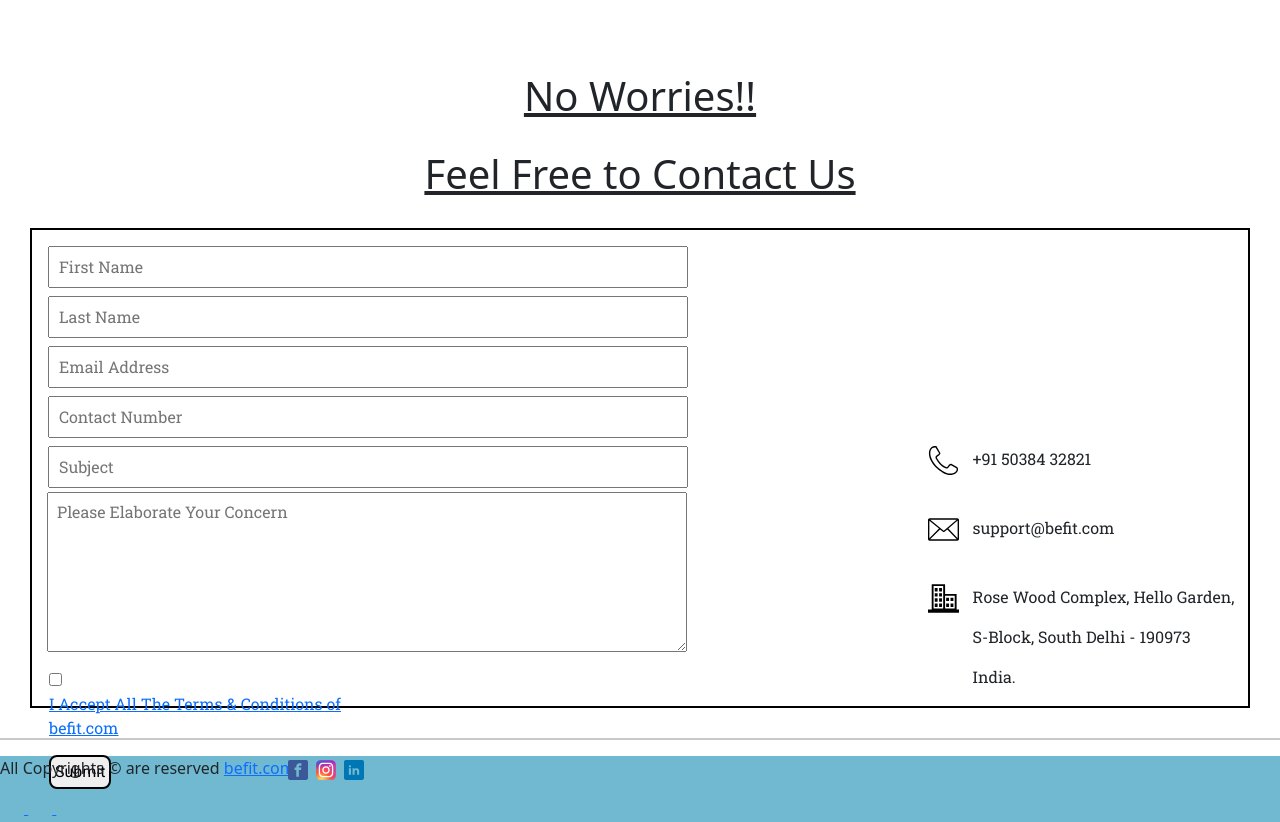
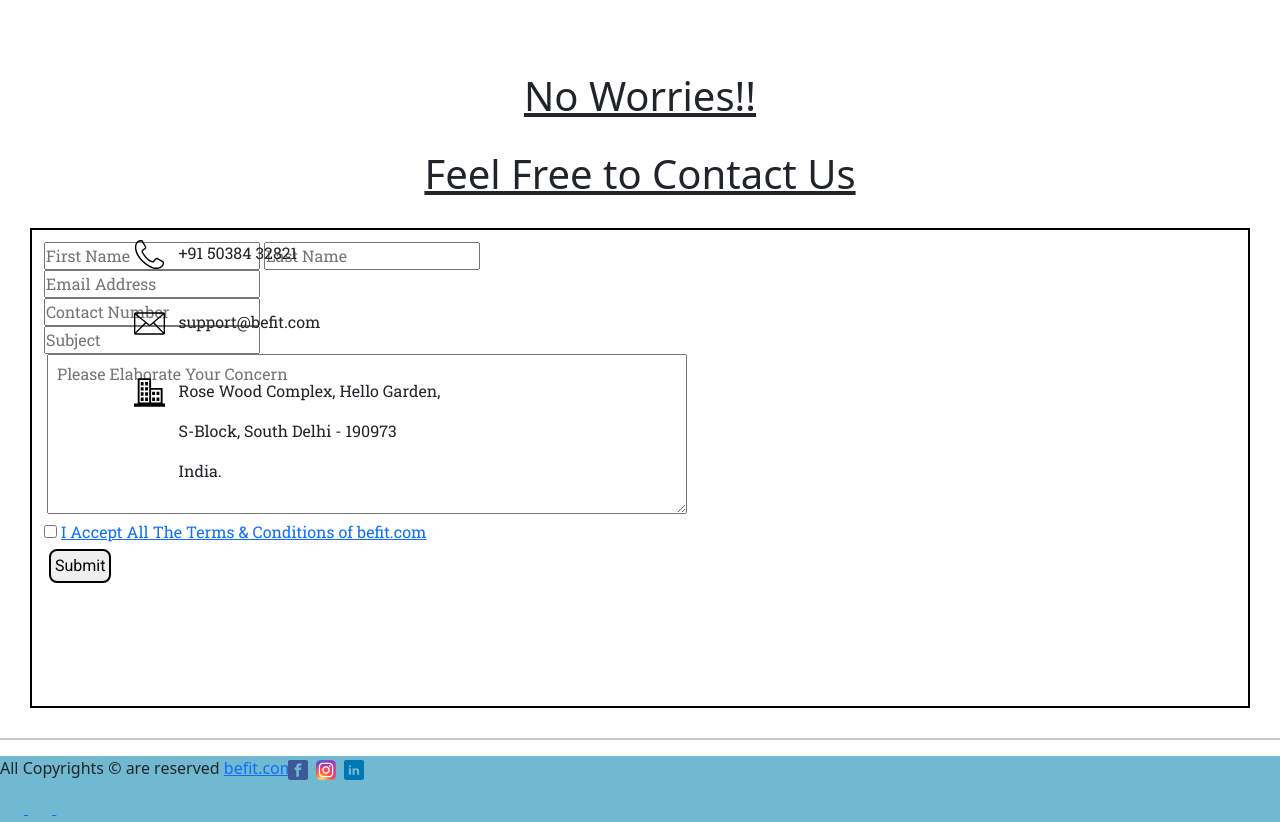
Before and after one commit to sujaljain/GymTemplate, a PHP site: page / in a window 1280 px wide. Shown: the part 3499-4321 px from the top of the page. Run offline with PHP 8.4, Linux system fonts and the light colour scheme.

Commit message:
Update index.css

```diff
--- a/index.css
+++ b/index.css
@@ -49,11 +49,12 @@ nav {
     right: 9px;
     top: 2px;
 }
-.nav-item button{
+
+.nav-item button {
     font-family: 'Roboto Slab';
     font-weight: bolder;
     font-size: 22px;
-    color: rgba(0,0,0,.55);
+    color: rgba(0, 0, 0, .55);
 }
 
 .FreeClass {
@@ -88,27 +89,31 @@ nav {
     font-size: 18px;
 }
 
+/* .ErrorMsg { */
+    /* background-color: red;
+    width: 190px;
+    color: red;
+    margin: 0px 0px 5px 150px; */
+/* } */
+
+
 .quote img {
     height: 100%;
     width: 100%;
     margin: 20px 0px;
 }
 
-
-
-.content{
+.content {
     margin-top: 65px;
 }
 
+/* ABOUT */
 
-
-
-
-/* ABOUT */
-.blank-div{
+.blank-div {
     height: 66px;
     /* background-color: red; */
 }
+
 #about {
     display: flex;
     justify-content: center;
@@ -142,7 +147,7 @@ nav {
     justify-content: center;
 }
 
-.read-more-btn{
+.read-more-btn {
     display: flex;
     justify-content: center;
 }
@@ -175,11 +180,12 @@ nav {
     margin: 10px 0px;
 }
 
-.card-text-c{
+.card-text-c {
     display: flex;
     justify-content: center;
     font-size: 23px;
 }
+
 /* OURBLOGS */
 
 #ourblogs {
@@ -193,21 +199,26 @@ nav {
     position: relative;
     left: 14vw;
 }
-.card{
+
+.card {
     margin: 0px 10px;
 }
+
 /* .card img{
     width: 286px;
     height: 180px;
 } */
-.part-one-blogs, .part-two-blogs{
+
+.part-one-blogs, .part-two-blogs {
     display: flex;
     margin: 30px 0px;
 }
-.part-two-blogs{
+
+.part-two-blogs {
     right: 14vw;
     position: relative;
 }
+
 .See-More {
     display: flex;
     justify-content: center;
@@ -228,7 +239,7 @@ nav {
 .contact-form {
     margin: 30px;
     padding: 12px;
-    height: 72vh;
+    height: 600px;
     border: 2px solid black;
     /* z-index: -1; */
     /* background-color: rgb(190, 194, 186); */
@@ -239,18 +250,14 @@ nav {
     /* position: relative;*/
 }
 
-.form-box, .form-box-2 , .form-box-3{
-    z-index: 1;
-}
-
-.form-box input, textarea {
+.m-form-box input, textarea {
     width: 50vw;
     margin: 4px;
     padding: 7px 9px;
 }
 
-.form-box-2 {
-    width: 28vw;
+.m-form-box-2 {
+    /* width: 28vw; */
     padding: 9px 4px;
     margin: 1px;
 }
@@ -280,11 +287,13 @@ nav {
 }
 
 .information {
+    /* background-color: red; */
     display: flex;
     flex-direction: row-reverse;
     position: relative;
+    width: 318px;
+    left: 60vw;
     bottom: 420px;
-    right: 25px;
     margin: 0px 40px;
 }
 
```
